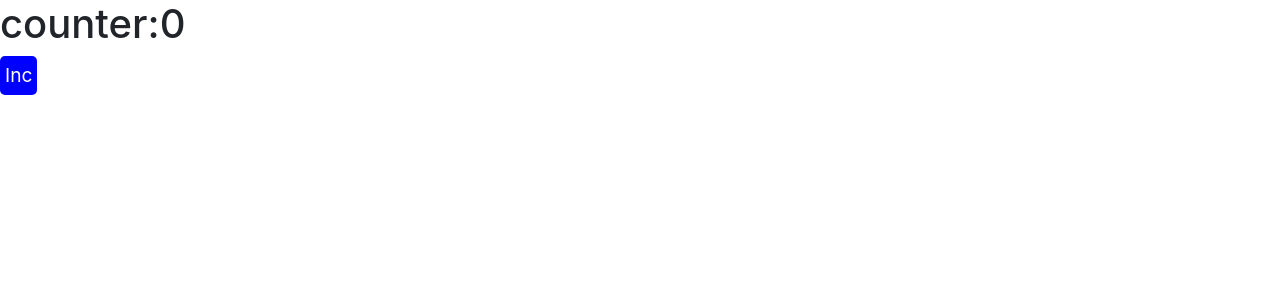
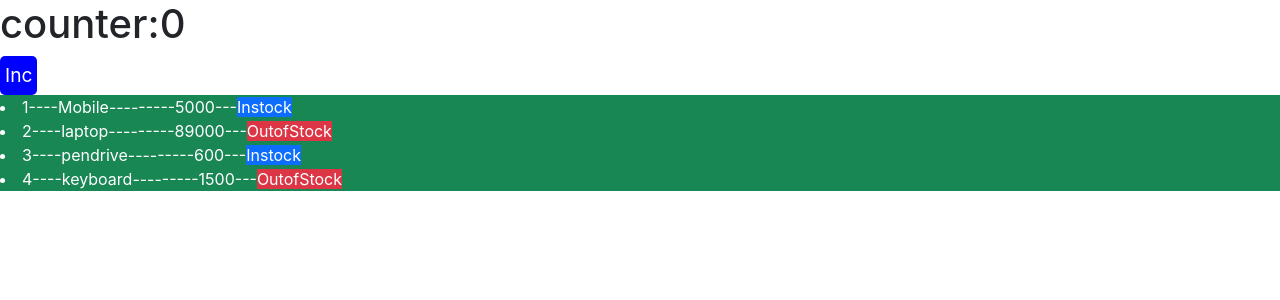
Before and after one commit to SuhaibKhan7/G5, a React (Create React App) app in the folder LearnReact/reactbootstrap/: page / in a window 1280 px wide. Shown: the top 300 px of the page. Built offline with nearby package versions, Linux system fonts and the light colour scheme; data requests are answered from the project's data file.

Commit message:
useHoook

```diff
--- a/LearnReact/reactbootstrap/src/component/LearnUseEffect.js
+++ b/LearnReact/reactbootstrap/src/component/LearnUseEffect.js
@@ -1,24 +1,31 @@
 import React, { useEffect, useState } from 'react'
 
 export default function LearnUseEffect() {
-    const[counter,setCounter]=useState(0)
-       console.log("Enter◀︎")
+  const [counter, setCounter] = useState(0)
+  const [data, setData] = useState([])
 
-        useEffect( ()=>{
 
-        console.log("Mount"+counter)
 
-        return ()=>{
-            console.log("unmount"+counter)
-        }
+  useEffect(() => {
+    fetch('http://localhost:3004/products')
+      .then(response => response.json())
+      .then(result => {
+        setData(result)
 
-        },[counter])
-
+      }
+      )
+  }, [])
   return (
     <div>
-    <h1>counter:{counter}</h1>
-    <button onClick={()=>setCounter(counter+1)}>Inc</button>
+      <h1>counter:{counter}</h1>
+      <button onClick={() => setCounter(counter + 1)}>Inc</button>
+      {console.log(data)}
 
+      <div className='bg-success text-white'>
+        {data.map((i) =>
+          <li key={i.id}>{i.id}----{i.pname}---------{i.price}---<span className={JSON.parse(i.instock)?'bg-primary':'bg-danger'}>{JSON.parse(i.instock)?'Instock':'OutofStock'}</span>   </li>
+        )}
+      </div>
     </div>
 
 
--- a/LearnReact/reactbootstrap/src/database/db.json
+++ b/LearnReact/reactbootstrap/src/database/db.json
@@ -1,7 +1,7 @@
 {
 "products":[  {"id":"1","pname":"Mobile","price":"5000","instock":"true"},
-                {"id":"2","pname":"laptop","price":"89000","instock":"true"},
+                {"id":"2","pname":"laptop","price":"89000","instock":"false"},
                 {"id":"3","pname":"pendrive","price":"600","instock":"true"},
-                {"id":"4","pname":"keyboard","price":"1500","instock":"true"}
+                {"id":"4","pname":"keyboard","price":"1500","instock":"false"}
 ]
 }
```
